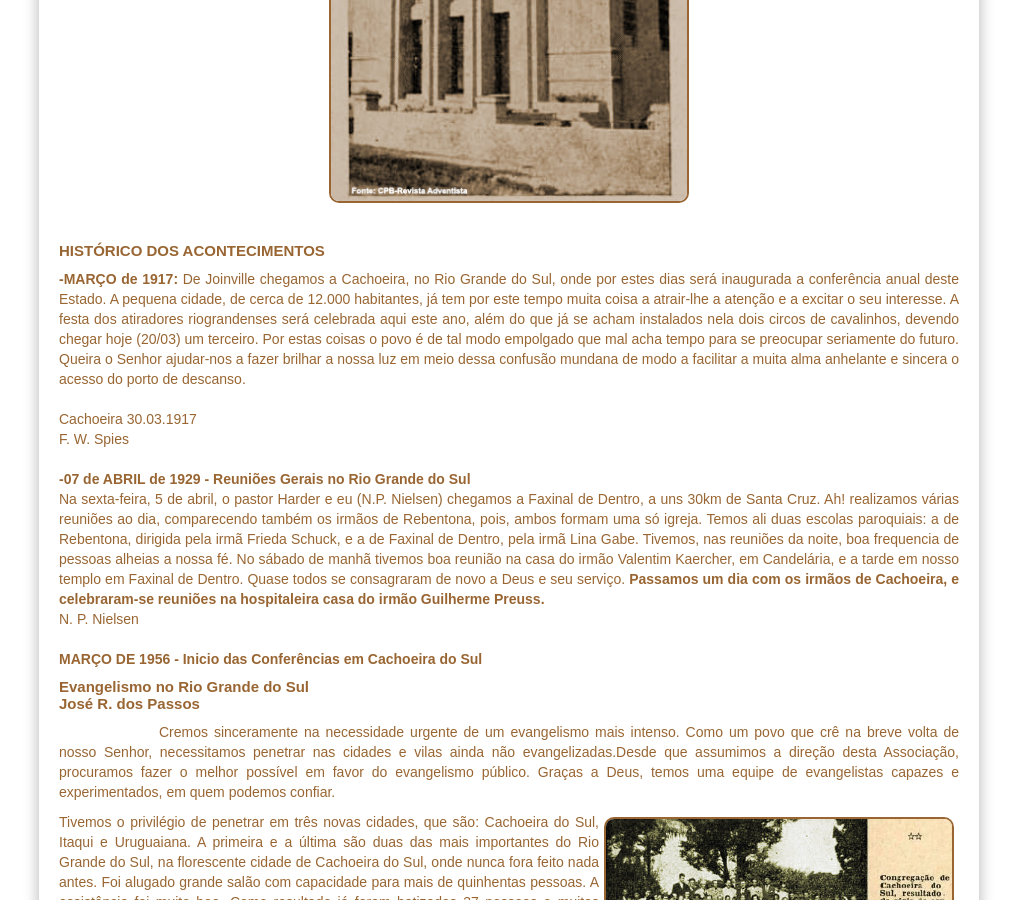
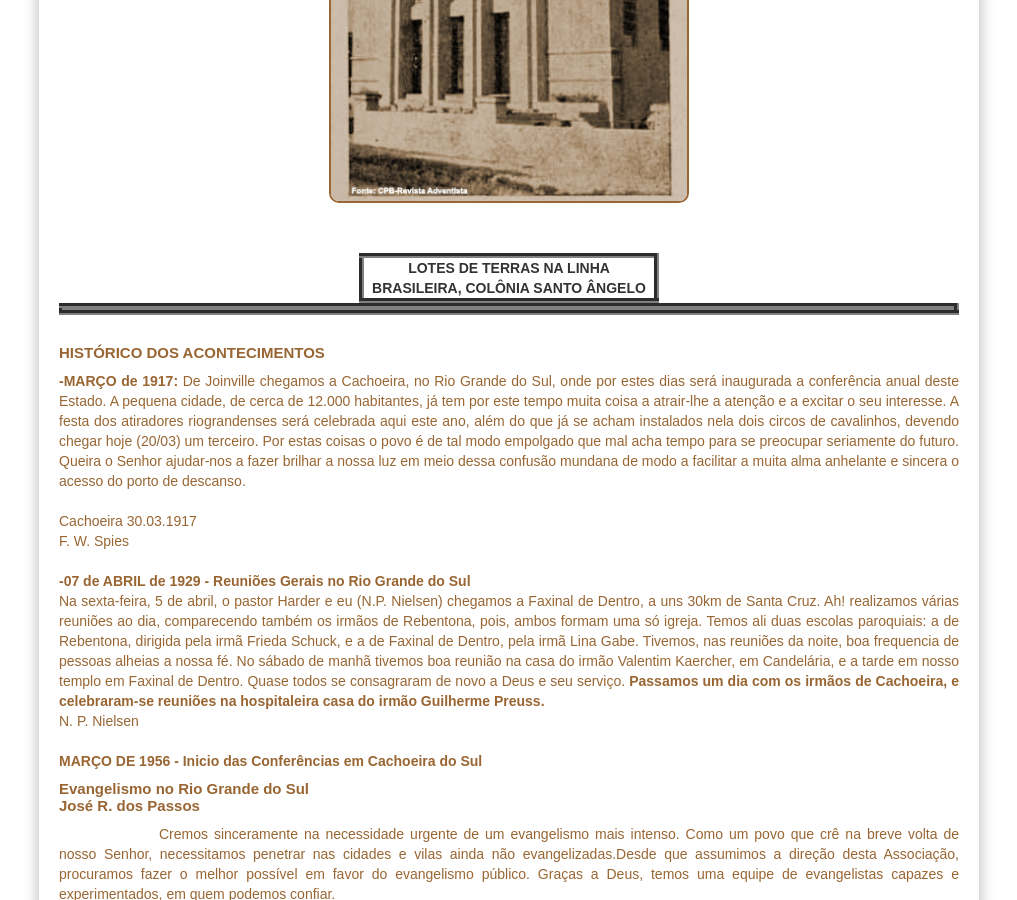
Before and after one commit to claudiovargas1955/claudiovargas1955.github.io, a Jekyll site: the page built from _pages/história-da-iasd-cachoeira.html, in a window 1280 px wide and 900 px high, scrolled down 731 px. Shown: the whole window, without its empty margins (131-1148 px from the left). Built offline with Jekyll 4.4.1, drawn with Linux system fonts in a browser that asks for light colours; some web fonts are replaced.

Commit message:
Update história-da-iasd-cachoeira.html

```diff
--- a/_pages/história-da-iasd-cachoeira.html
+++ b/_pages/história-da-iasd-cachoeira.html
@@ -110,6 +110,45 @@ figure.foto-legenda:hover figcaption {opacity: 5;
 <p><img class="esq2" style="float:center"; src="/images/Inauguração.jpg" class="img-responsive" width="400px" title="";/>
 <figcaption>
 <h3><br><br><br><br>Pr. Aracely Mello<br>Pr. Ataliba Huff<br>Ledovina Marafiga</h3></figcaption></figure><br>
+
+
+<div class="brasileira" align="center">
+    <table border="5px" color="#ffffff" width="300px"  cellspacing="0px" cellpadding="0px" height="40px">
+           <tr><br>
+            <td align="center"><b>LOTES DE TERRAS NA LINHA BRASILEIRA, COLÔNIA SANTO ÂNGELO</b></td>
+         </tr>
+
+
+    <table border="5px" color="#ffffff" width="900px"  cellspacing="0px" cellpadding="0px">
+         <tr>
+           <td align="center" width="50px"><b></b></td>
+           <td align="center" width="300px"><b></b></td>
+           <td align="center" width="100px"><b></b></td>
+           <td align="center"><b></b></td>
+           <td align="center"><b></b></td>
+           <td align="center"><b></b></td>
+        </tr>
+        <tr>
+           <td align="center" width="50px"></td>
+           <td align="center" width="300px"></td>
+           <td align="center"></td>
+           <td align="center"></td>
+           <td align="center"></td>
+               <td align="center"></td>
+        </tr>
+        <tr>
+           <td align="center" width="50px"></td>
+           <td align="center" width="300px"></td>
+           <td align="center"></td>
+           <td align="center"></td>
+           <td align="center"></td>
+           <td align="center"></td>
+
+        </tr>
+
+    </table><br>
+
+
 <h5>HISTÓRICO DOS ACONTECIMENTOS</h5>
 <p><b>-MARÇO de 1917: </b>De Joinville chegamos a Cachoeira, no Rio Grande do Sul, onde por estes dias será inaugurada a conferência anual deste Estado. A pequena
 cidade, de cerca de 12.000 habitantes, já tem por este tempo muita coisa a atrair-lhe a atenção e a excitar o seu interesse. A festa dos atiradores riograndenses
```
